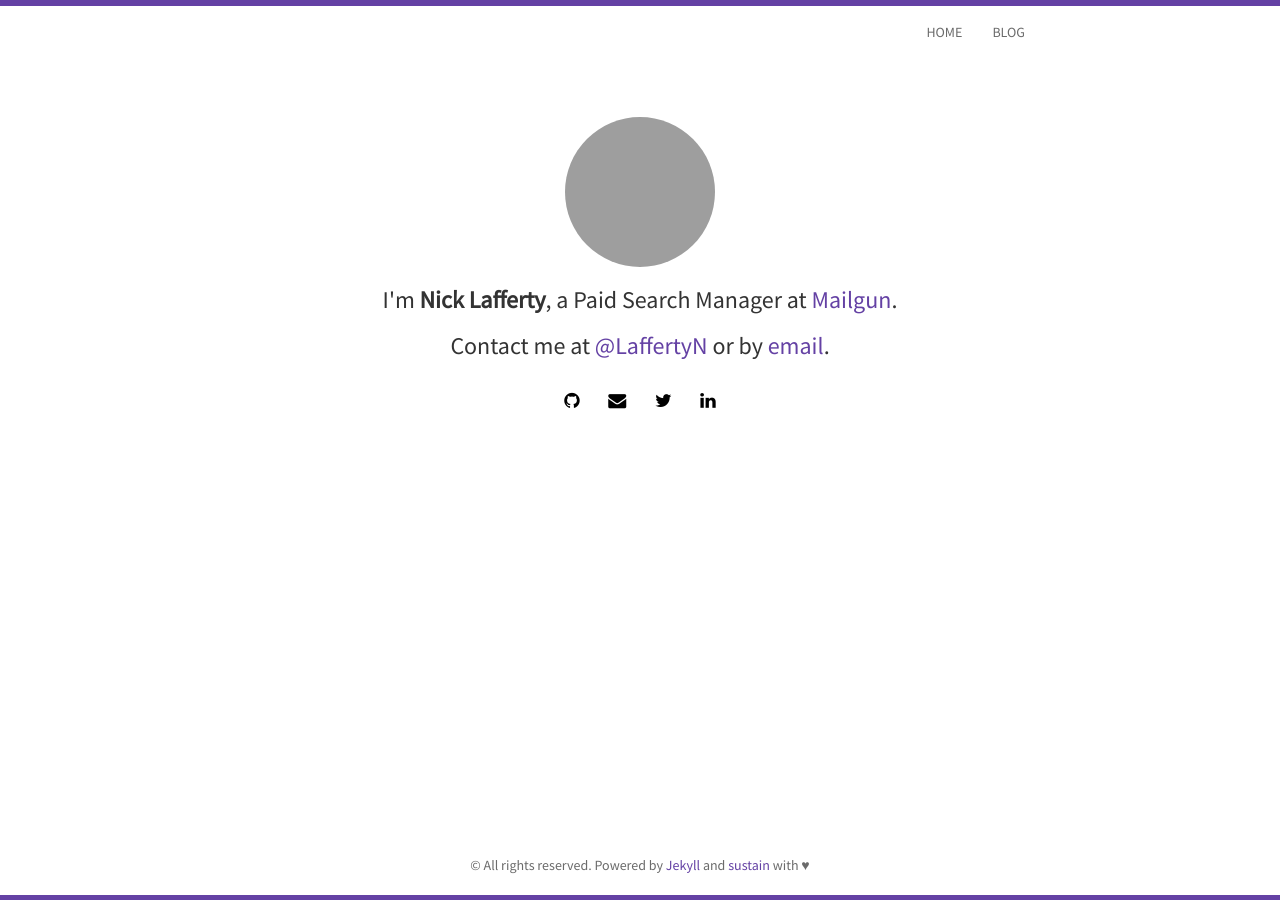
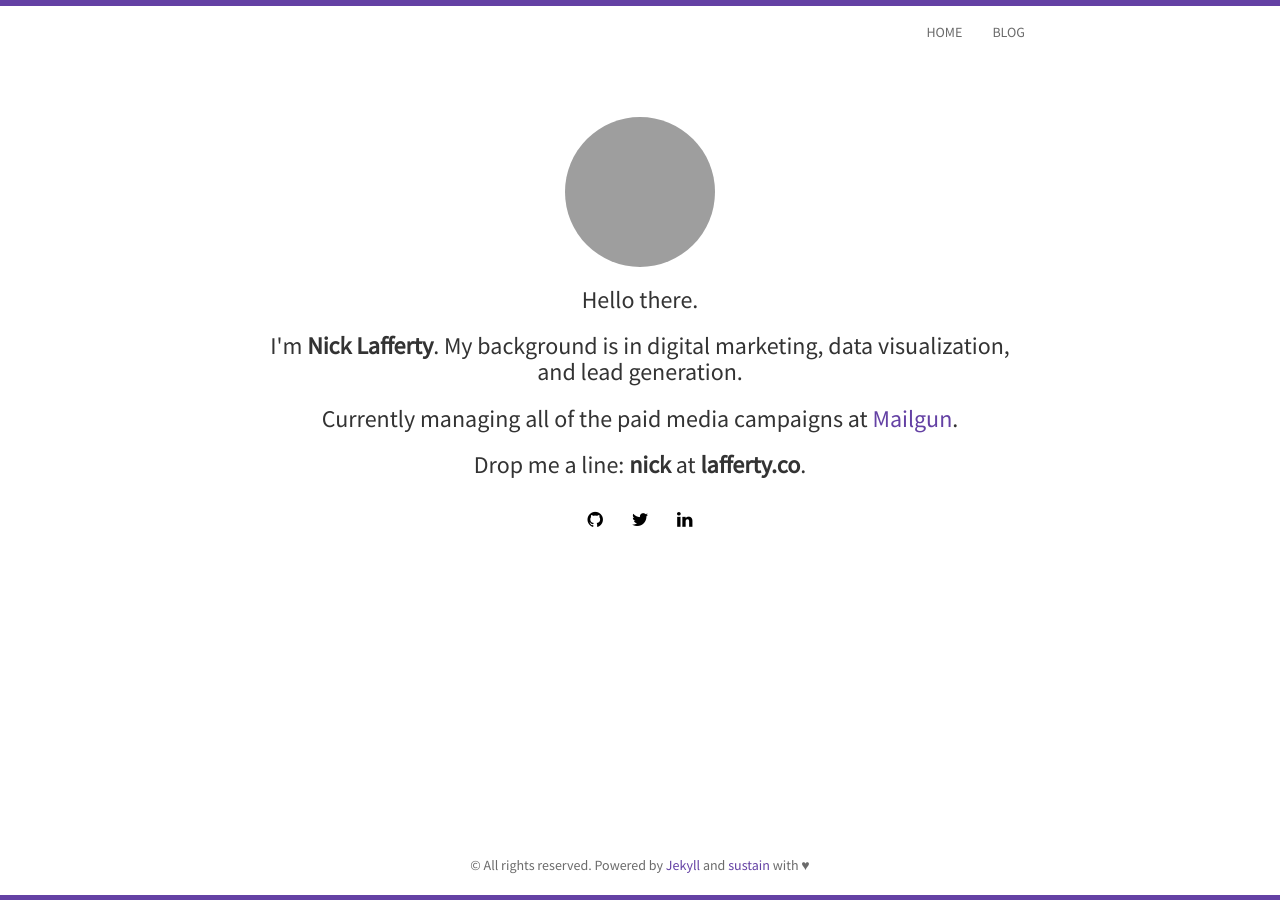
Before and after one commit to NLaff/Lafferty.co, a Jekyll site: the page built from index.html, in a window 1280 px wide. Built offline with Jekyll 4.4.1, drawn with Linux system fonts in a browser that asks for light colours; nearby versions of some CDN libraries; the list of posts is cut into pages by our own code; grey boxes are pictures that could not be loaded.

Commit message:
Removing mailto links
Trying to prevent SEO offer spam

```diff
--- a/_includes/social.html
+++ b/_includes/social.html
@@ -3,10 +3,6 @@
     {% if site.github %}
 	  <a href="http://github.com/{{ site.github }}"><i class="fa fa-github"></i></a>
     {% endif %}
-    {% if site.email %}
-	  <a href="mailto:{{ site.email}}"><i class="fa fa-envelope"></i></a>
-    {% endif %}
-
     {% if site.twitter %}
 	  <a href="http://twitter.com/{{ site.twitter }}"><i class="fa fa-twitter"></i></a>
     {% endif %}
--- a/index.html
+++ b/index.html
@@ -7,8 +7,10 @@ layout: home
 	  <div class="avatar">
 		<img class="img-circle" src="{{ site.baseurl }}assets/img/{{ site.avatar }}" alt="Profile image" width="150" height="150">
 	  </div>
-	  <h3>I'm <strong>{{ site.author }}</strong>, a Paid Search Manager at <a href="https://Mailgun.com">Mailgun</a>.</h3>
-	  <h3>Contact me at <a href="http://twitter.com/{{ site.twitter }}">@{{ site.twitter }}</a> or by <a href="mailto:{{ site.email }}">email</a>.</h3>
+	  <h3>Hello there.</h3>
+	  <h3>I'm <strong>{{ site.author }}</strong>. My background is in digital marketing, data visualization, and lead generation.</h3>
+	  <h3>Currently managing all of the paid media campaigns at <a href="https://Mailgun.com">Mailgun</a>.</h3>
+	  <h3>Drop me a line: <strong>nick</strong> at <strong>lafferty.co</strong>.</h3>
 	  {% include social.html %}
 	</div>
 </section>
```
